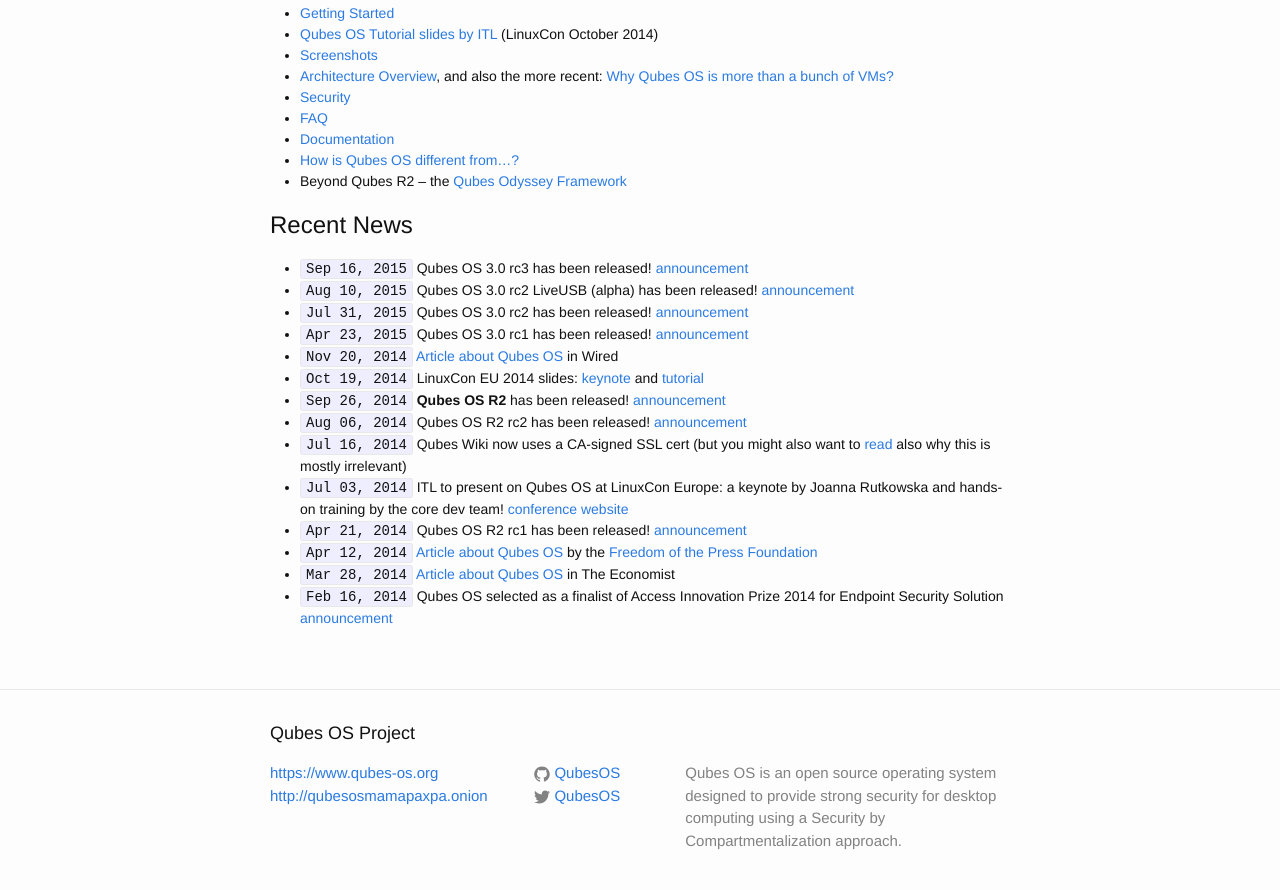
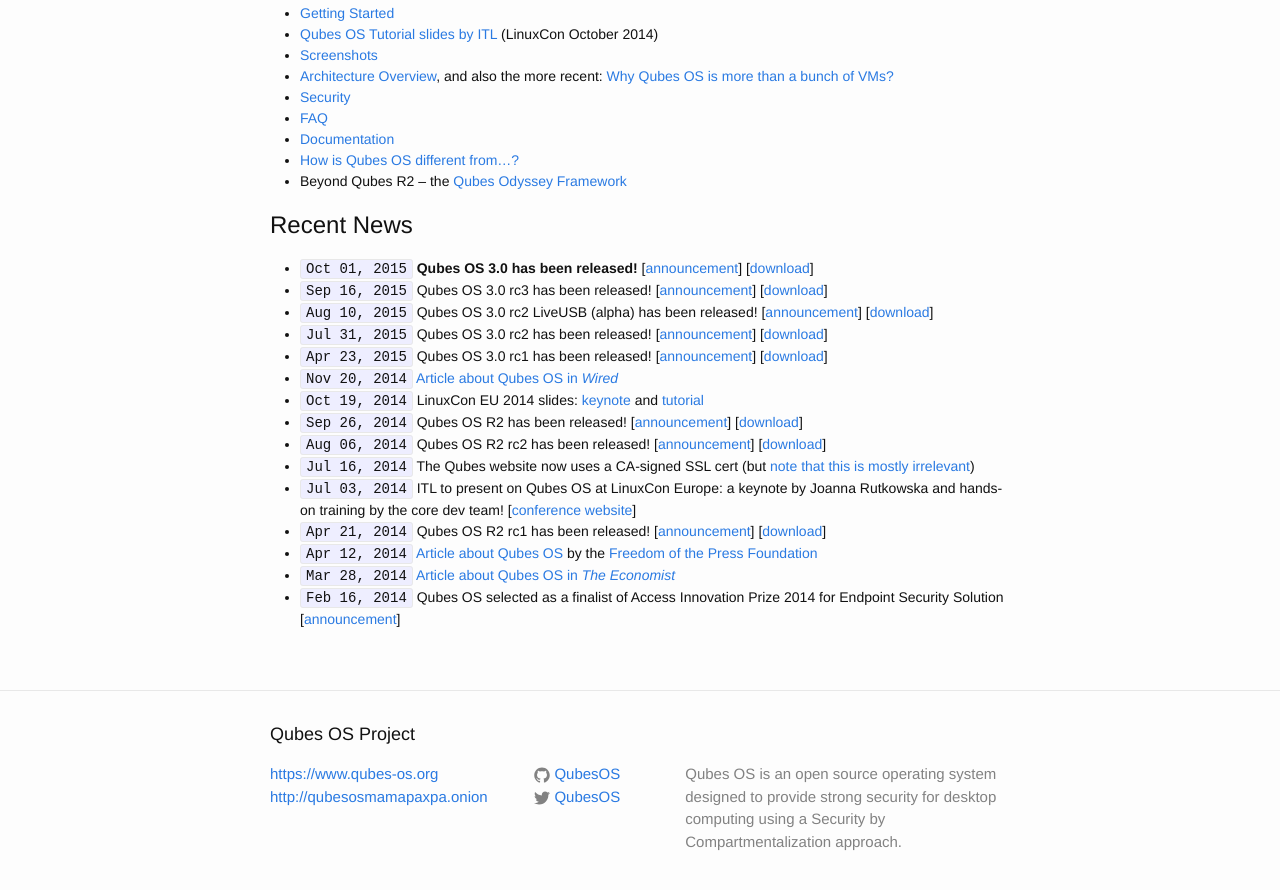
Before and after one commit to QubesOS/qubesos.github.io, a Jekyll site: the page built from pages/home.md, in a window 1280 px wide and 900 px high, scrolled down 623 px. Shown: the top 890 px of the window. Built offline with Jekyll 4.4.1, drawn with Linux system fonts in a browser that asks for light colours.

Commit message:
Add 3.0 announcement & clean up Recent News

```diff
--- a/pages/home.md
+++ b/pages/home.md
@@ -29,17 +29,39 @@ Qubes is an open-source operating system designed to provide strong security for
 
 Recent News
 -----------
--   `Sep 16, 2015` Qubes OS 3.0 rc3 has been released! [announcement](https://groups.google.com/d/msg/qubes-users/v-eTHh3JLo0/AlaBthwhLQAJ)
--   `Aug 10, 2015` Qubes OS 3.0 rc2 LiveUSB (alpha) has been released! [announcement](https://groups.google.com/d/msg/qubes-users/IQdCEpkooto/iyMh3LuzCAAJ)
--   `Jul 31, 2015` Qubes OS 3.0 rc2 has been released! [announcement](https://groups.google.com/d/msg/qubes-users/jw9CdQepMPE/95HQDF6QBwAJ)
--   `Apr 23, 2015` Qubes OS 3.0 rc1 has been released! [announcement](http://blog.invisiblethings.org/2015/04/23/qubes-30rc1-and-roadmap.html)
--   `Nov 20, 2014` [Article about Qubes OS](http://www.wired.com/2014/11/protection-from-hackers/) in Wired
--   `Oct 19, 2014` LinuxCon EU 2014 slides: [keynote](http://www.invisiblethingslab.com/resources/2014/LinuxCon_2014_Qubes_Keynote.pdf) and [tutorial](http://www.invisiblethingslab.com/resources/2014/LinuxCon_2014_Qubes_Tutorial.pdf)
--   `Sep 26, 2014` **Qubes OS R2** has been released! [announcement](http://blog.invisiblethings.org/2014/09/26/announcing-qubes-os-release-2.html)
--   `Aug 06, 2014` Qubes OS R2 rc2 has been released! [announcement](http://blog.invisiblethings.org/2014/08/06/qubes-os-r2-rc2-debian-template-ssled.html)
--   `Jul 16, 2014` Qubes Wiki now uses a CA-signed SSL cert (but you might also want to [read](https://groups.google.com/forum/#!topic/qubes-users/LsDpKnwN6w8) also why this is mostly irrelevant)
--   `Jul 03, 2014` ITL to present on Qubes OS at LinuxCon Europe: a keynote by Joanna Rutkowska and hands-on training by the core dev team! [conference website](http://events.linuxfoundation.org/events/linuxcon-europe)
--   `Apr 21, 2014` Qubes OS R2 rc1 has been released! [announcement](http://blog.invisiblethings.org/2014/04/20/qubes-os-r2-rc1-has-been-released.html)
--   `Apr 12, 2014` [Article about Qubes OS](https://pressfreedomfoundation.org/blog/2014/04/operating-system-can-protect-you-even-if-you-get-hacked) by the [Freedom of the Press Foundation](https://pressfreedomfoundation.org/about/board)
--   `Mar 28, 2014` [Article about Qubes OS](http://www.economist.com/blogs/babbage/2014/03/computer-security) in The Economist
--   `Feb 16, 2014` Qubes OS selected as a finalist of Access Innovation Prize 2014 for Endpoint Security Solution [announcement](https://www.accessnow.org/blog/2014/02/13/endpoint-security-prize-finalists-announced?utm_content=buffere803e&utm_medium=social&utm_source=twitter.com&utm_campaign=buffer)
+-   `Oct 01, 2015` **Qubes OS 3.0 has been released!**
+      [[announcement](http://blog.invisiblethings.org/2015/10/01/qubes-30.html)]
+      [[download](https://www.qubes-os.org/downloads/)]
+-   `Sep 16, 2015` Qubes OS 3.0 rc3 has been released!
+      [[announcement](https://groups.google.com/d/msg/qubes-users/v-eTHh3JLo0/AlaBthwhLQAJ)]
+      [[download](https://www.qubes-os.org/downloads/)]
+-   `Aug 10, 2015` Qubes OS 3.0 rc2 LiveUSB (alpha) has been released!
+      [[announcement](https://groups.google.com/d/msg/qubes-users/IQdCEpkooto/iyMh3LuzCAAJ)]
+      [[download](https://www.qubes-os.org/downloads/)]
+-   `Jul 31, 2015` Qubes OS 3.0 rc2 has been released!
+      [[announcement](https://groups.google.com/d/msg/qubes-users/jw9CdQepMPE/95HQDF6QBwAJ)]
+      [[download](https://www.qubes-os.org/downloads/)]
+-   `Apr 23, 2015` Qubes OS 3.0 rc1 has been released!
+      [[announcement](http://blog.invisiblethings.org/2015/04/23/qubes-30rc1-and-roadmap.html)]
+      [[download](https://www.qubes-os.org/downloads/)]
+-   `Nov 20, 2014` [Article about Qubes OS in *Wired*](http://www.wired.com/2014/11/protection-from-hackers/)
+-   `Oct 19, 2014` LinuxCon EU 2014 slides:
+      [keynote](http://www.invisiblethingslab.com/resources/2014/LinuxCon_2014_Qubes_Keynote.pdf) and
+      [tutorial](http://www.invisiblethingslab.com/resources/2014/LinuxCon_2014_Qubes_Tutorial.pdf)
+-   `Sep 26, 2014` Qubes OS R2 has been released!
+      [[announcement](http://blog.invisiblethings.org/2014/09/26/announcing-qubes-os-release-2.html)]
+      [[download](https://www.qubes-os.org/downloads/)]
+-   `Aug 06, 2014` Qubes OS R2 rc2 has been released!
+      [[announcement](http://blog.invisiblethings.org/2014/08/06/qubes-os-r2-rc2-debian-template-ssled.html)]
+      [[download](https://www.qubes-os.org/downloads/)]
+-   `Jul 16, 2014` The Qubes website now uses a CA-signed SSL cert (but [note that this is mostly irrelevant](https://groups.google.com/forum/#!topic/qubes-users/LsDpKnwN6w8))
+-   `Jul 03, 2014` ITL to present on Qubes OS at LinuxCon Europe: a keynote by Joanna Rutkowska and hands-on training by the core dev team!
+      [[conference website](http://events.linuxfoundation.org/events/linuxcon-europe)]
+-   `Apr 21, 2014` Qubes OS R2 rc1 has been released!
+      [[announcement](http://blog.invisiblethings.org/2014/04/20/qubes-os-r2-rc1-has-been-released.html)]
+      [[download](https://www.qubes-os.org/downloads/)]
+-   `Apr 12, 2014` [Article about Qubes OS](https://pressfreedomfoundation.org/blog/2014/04/operating-system-can-protect-you-even-if-you-get-hacked)
+      by the [Freedom of the Press Foundation](https://pressfreedomfoundation.org/about/board)
+-   `Mar 28, 2014` [Article about Qubes OS in *The Economist*](http://www.economist.com/blogs/babbage/2014/03/computer-security)
+-   `Feb 16, 2014` Qubes OS selected as a finalist of Access Innovation Prize 2014 for Endpoint Security Solution
+      [[announcement](https://www.accessnow.org/blog/2014/02/13/endpoint-security-prize-finalists-announced?utm_content=buffere803e&utm_medium=social&utm_source=twitter.com&utm_campaign=buffer)]
```
